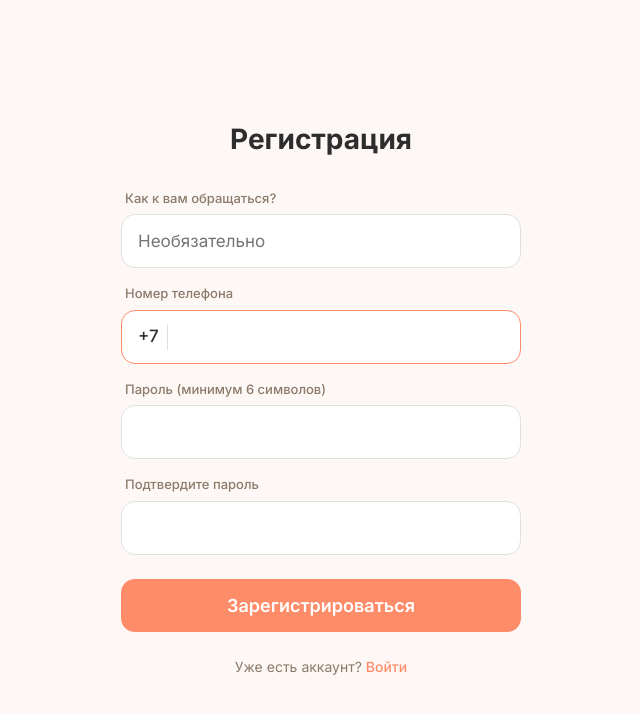
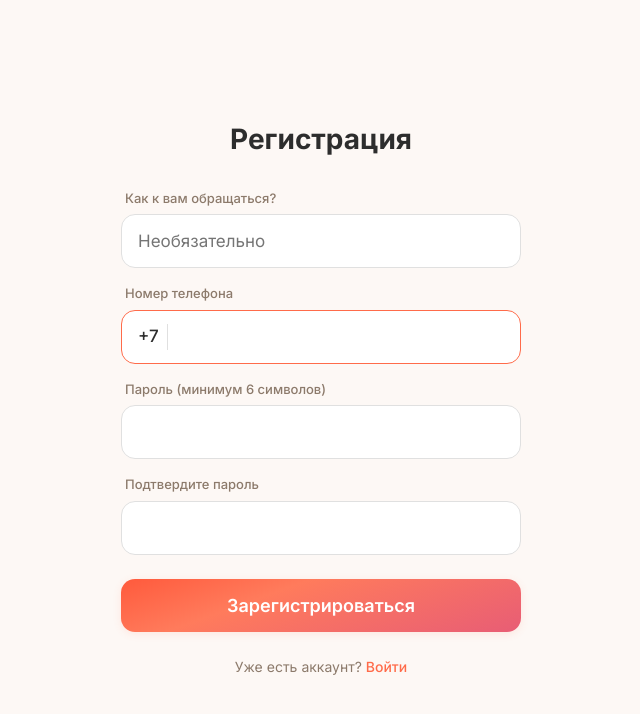
Before and after one commit to Catsik23/pomogay, a Flask app: page /register in a window 1280 px wide. Shown: the top 714 px of the page, without its empty margins (319-959 px from the left). Run offline with Flask 3, Linux system fonts and the light colour scheme.

Commit message:
register.html: coral gradient + animations

```diff
--- a/templates/register.html
+++ b/templates/register.html
@@ -3,7 +3,7 @@
 <head>
     <meta charset="UTF-8">
     <meta name="viewport" content="width=device-width, initial-scale=1.0">
-    <title>Регистрация — Помогай</title>
+    <title>Регистрация — помогай.рф</title>
     <link rel="stylesheet" href="/static/style.css">
     <style>
         * { box-sizing: border-box; margin: 0; padding: 0; }
@@ -38,6 +38,19 @@
             margin-bottom: 6px;
             padding-left: 4px;
         }
+        .field input[type="text"] {
+            width: 100%;
+            padding: 16px;
+            border: 1px solid #E0E0E0;
+            border-radius: 14px;
+            font-size: 17px;
+            font-family: 'Inter', sans-serif;
+            outline: none;
+            transition: border-color 0.2s;
+        }
+        .field input[type="text"]:focus {
+            border-color: #FF6B4A;
+        }
         .phone-wrap {
             display: flex;
             align-items: center;
@@ -48,7 +61,7 @@
             transition: border-color 0.2s;
         }
         .phone-wrap:focus-within {
-            border-color: #FF8C69;
+            border-color: #FF6B4A;
         }
         .phone-prefix {
             font-size: 17px;
@@ -67,7 +80,7 @@
             flex: 1;
             background: transparent;
         }
-        .field input[type="text"], .field input[type="password"] {
+        .field input[type="password"] {
             width: 100%;
             padding: 16px;
             border: 1px solid #E0E0E0;
@@ -78,12 +91,12 @@
             transition: border-color 0.2s;
         }
         .field input[type="password"]:focus {
-            border-color: #FF8C69;
+            border-color: #FF6B4A;
         }
         .btn-register {
             width: 100%;
             padding: 16px;
-            background: #FF8C69;
+            background: linear-gradient(160deg, #FF5A3C 0%, #FF7B5C 35%, #E85D75 100%);
             color: white;
             border: none;
             border-radius: 14px;
@@ -92,12 +105,30 @@
             font-family: 'Inter', sans-serif;
             cursor: pointer;
             margin-top: 8px;
-            transition: background 0.2s, transform 0.1s;
+            transition: transform 0.15s, box-shadow 0.3s;
+            box-shadow: 0 2px 8px rgba(255,107,74,0.12);
+            position: relative;
+            overflow: hidden;
+        }
+        .btn-register::after {
+            content: '';
+            position: absolute;
+            top: -50%;
+            left: -50%;
+            width: 200%;
+            height: 200%;
+            background: radial-gradient(circle, rgba(255,255,255,0.3) 0%, transparent 60%);
+            opacity: 0;
+            transition: opacity 0.3s;
+        }
+        .btn-register:active::after {
+            opacity: 1;
         }
         .btn-register:active {
-            background: #E57A5A;
-            transform: scale(0.98);
+            transform: scale(0.96);
+            box-shadow: 0 1px 4px rgba(255,107,74,0.2);
         }
+
         .bottom-link {
             text-align: center;
             margin-top: 24px;
@@ -105,7 +136,7 @@
             color: #8C7A6B;
         }
         .bottom-link a {
-            color: #FF8C69;
+            color: #FF6B4A;
             text-decoration: none;
             font-weight: 500;
         }
@@ -134,7 +165,6 @@
 
         <form method="POST" id="regForm">
             <input type="text" name="honeypot" style="opacity:0;position:absolute;top:0;left:0;height:0;width:0;z-index:-1;" tabindex="-1" autocomplete="off">
-            <input type="text" name="honeypot" style="display:none;" tabindex="-1" autocomplete="off">
             <input type="hidden" name="form_time" id="formTime">
 
             <div class="field">
```
